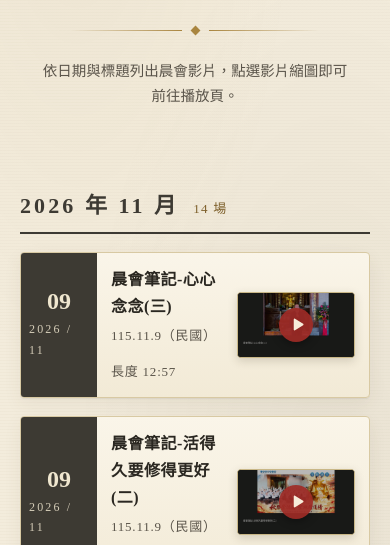
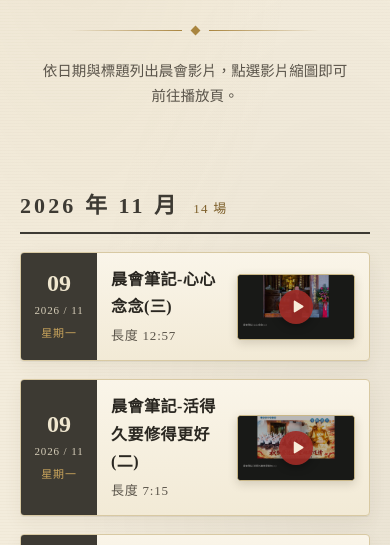
Before and after one commit to sporela65/chong-de-yuan, a plain HTML site: page index.html in a window 390 px wide. Shown: the part 237-782 px from the top of the page. Drawn offline with Linux system fonts and the light colour scheme.

Commit message:
Update index.html

```diff
--- a/index.html
+++ b/index.html
@@ -114,6 +114,7 @@
   }
   .entry-date .day{font-size:30px;font-weight:900;line-height:1}
   .entry-date .ym-small{font-size:12px;letter-spacing:.18em;margin-top:6px;opacity:.85}
+  .entry-date .wk-small{font-size:12px;letter-spacing:.18em;margin-top:4px;color:var(--temple-yellow)}
   .entry-main{flex:1;padding:16px 18px;display:flex;align-items:center;gap:14px}
   .entry-info{flex:1;min-width:0}
   .entry-title{font-size:17.5px;font-weight:700;letter-spacing:.03em}
@@ -157,12 +158,20 @@
   footer .rule{width:120px;height:1px;background:var(--gold);margin:0 auto 14px;opacity:.6}
 
   @media (max-width:520px){
-    .entry-date{flex-basis:76px}
+    .entry{flex-wrap:nowrap}
+    .entry-date{flex-basis:76px;padding-left:6px;padding-right:6px}
     .entry-date .day{font-size:24px}
+    .entry-date .ym-small,.entry-date .wk-small{font-size:11px;letter-spacing:.08em;white-space:nowrap}
     .entry-main{padding:13px 14px}
     .entry-title{font-size:16px}
     .thumb{width:118px}
     .thumb .thumb-play span{width:34px;height:34px}
+  }
+  @media (max-width:380px){
+    .wrap{padding:0 12px 80px}
+    .entry-main{padding:12px 10px;gap:10px}
+    .entry-title{font-size:15px}
+    .thumb{width:96px}
   }
 </style>
 </head>
@@ -202,7 +211,8 @@
   var list = document.getElementById('list');
   function fmtDate(iso){
     var p = iso.split('-');
-    return {day: p[2], ym: p[0] + ' / ' + p[1], roc: (parseInt(p[0],10)-1911) + '.' + parseInt(p[1],10) + '.' + parseInt(p[2],10)};
+    var wk = '星期' + '日一二三四五六'.charAt(new Date(parseInt(p[0],10), parseInt(p[1],10)-1, parseInt(p[2],10)).getDay());
+    return {day: p[2], ym: p[0] + ' / ' + p[1], wk: wk, roc: (parseInt(p[0],10)-1911) + '.' + parseInt(p[1],10) + '.' + parseInt(p[2],10)};
   }
   function monthKey(iso){ return iso.slice(0,7); }
 
@@ -237,11 +247,11 @@
     var d = fmtDate(v.date);
     var el = document.createElement('article');
     el.className = 'entry' + (v.ready ? ' playable' : '');
-    var meta = '<span>' + d.roc + '（民國）</span>';
+    var meta = '';
     if (v.duration) meta += '<span>長度 ' + v.duration + '</span>';
     if (!v.ready) meta += '<span class="badge-pending">影片上傳中</span>';
     el.innerHTML =
-      '<div class="entry-date"><div class="day">' + d.day + '</div><div class="ym-small">' + d.ym + '</div></div>' +
+      '<div class="entry-date"><div class="day">' + d.day + '</div><div class="ym-small">' + d.ym + '</div><div class="wk-small">' + d.wk + '</div></div>' +
       '<div class="entry-main">' +
         '<div class="entry-info"><div class="entry-title">' + v.title + '</div>' +
         '<div class="entry-meta">' + meta + '</div></div>' +
```
